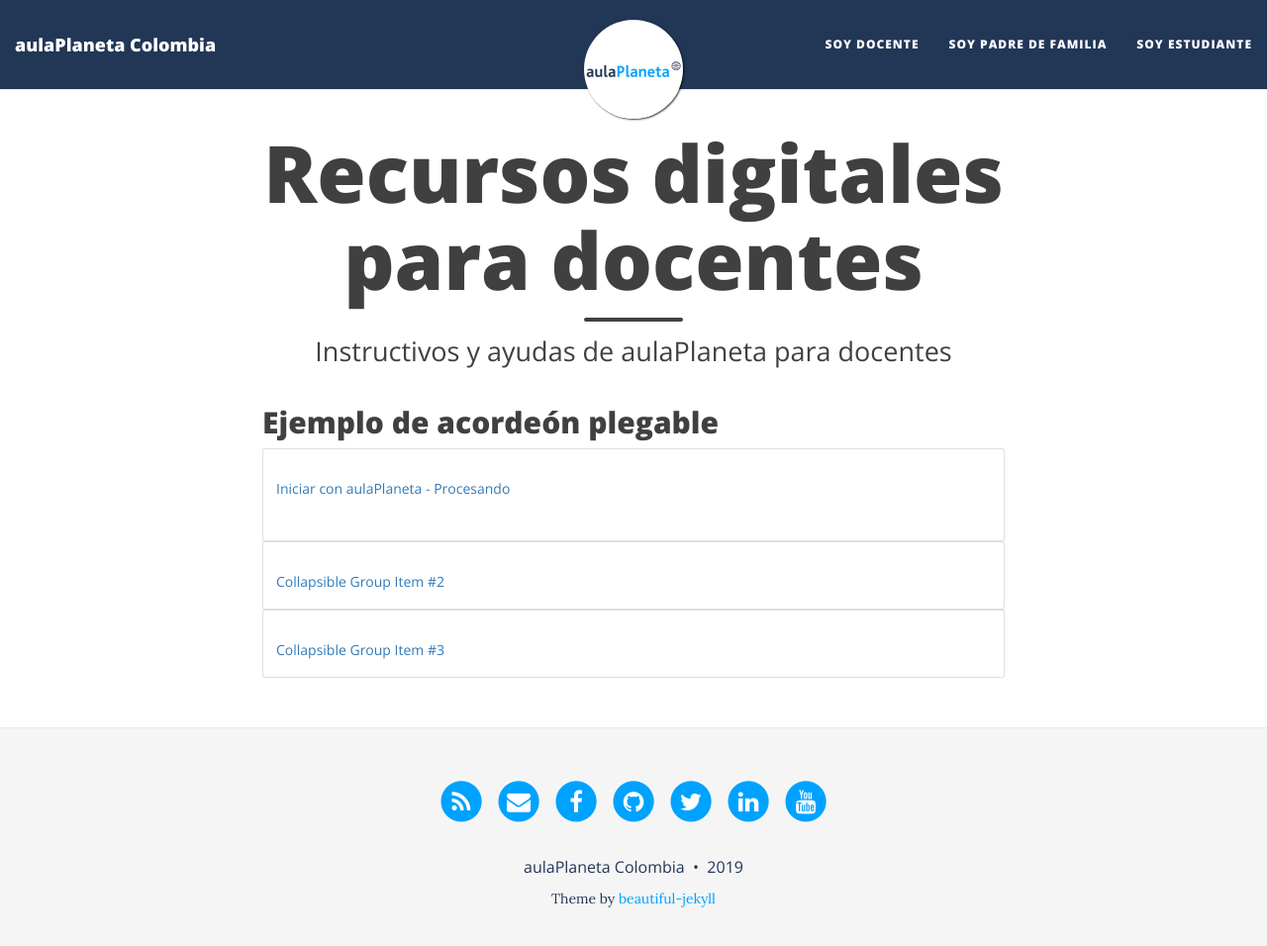
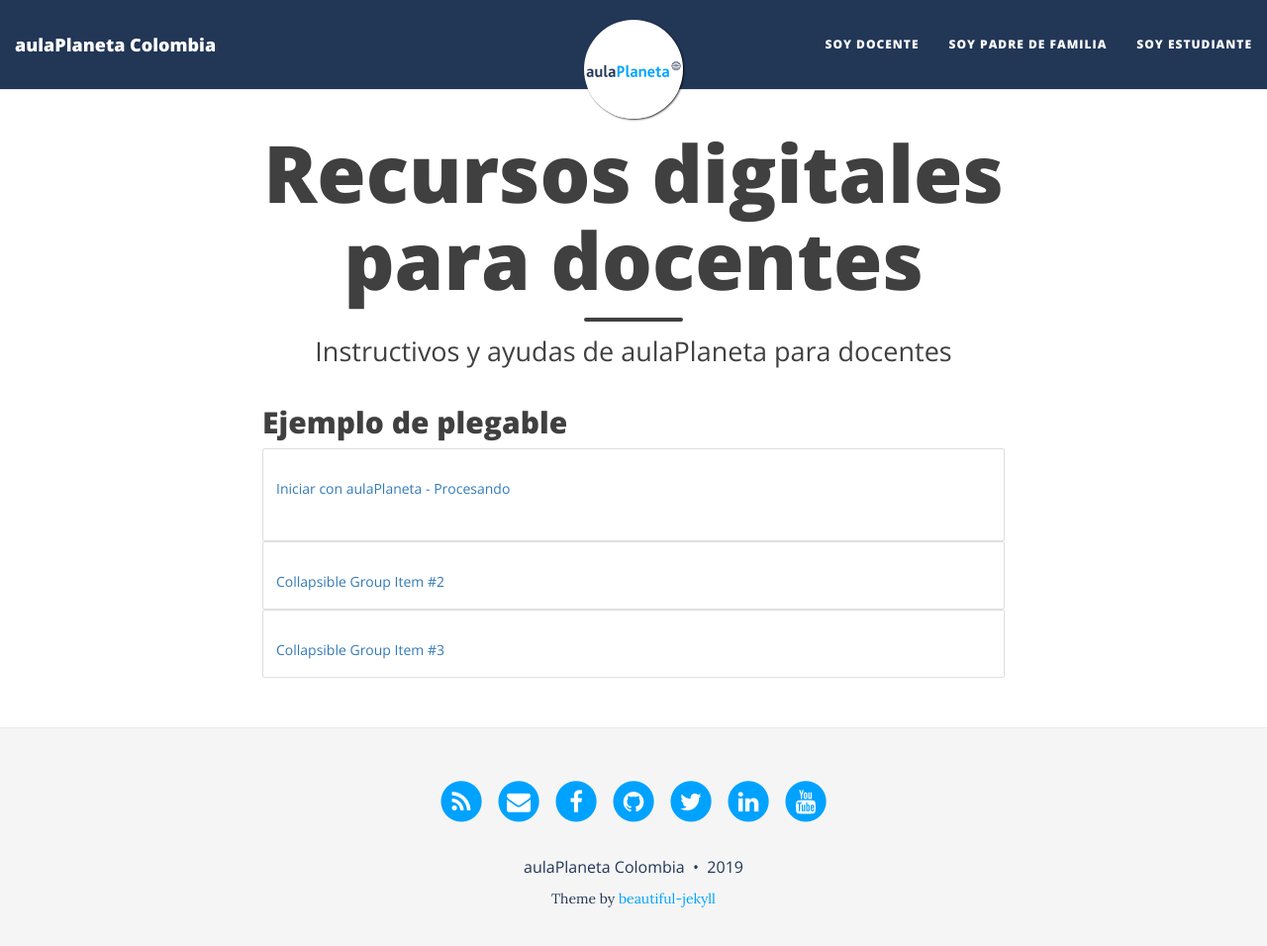
Before and after one commit to AulaPlanetaColombia/AulaPlanetaColombia.github.io, a Jekyll site: the page built from docentes.md, in a window 1280 px wide and 969 px high. Shown: the top 956 px of the window at 99% size. Built offline with Jekyll 4.4.1, drawn with Linux system fonts in a browser that asks for light colours; nearby versions of some CDN libraries.

Commit message:
Update docentes.md

```diff
--- a/docentes.md
+++ b/docentes.md
@@ -4,7 +4,7 @@
 subtitle: Instructivos y ayudas de aulaPlaneta para docentes
 ---
 
-## Ejemplo de acordeón plegable
+## Ejemplo de plegable
 
 <div class="accordion" id="accordionExample">
   <div class="card">
```
